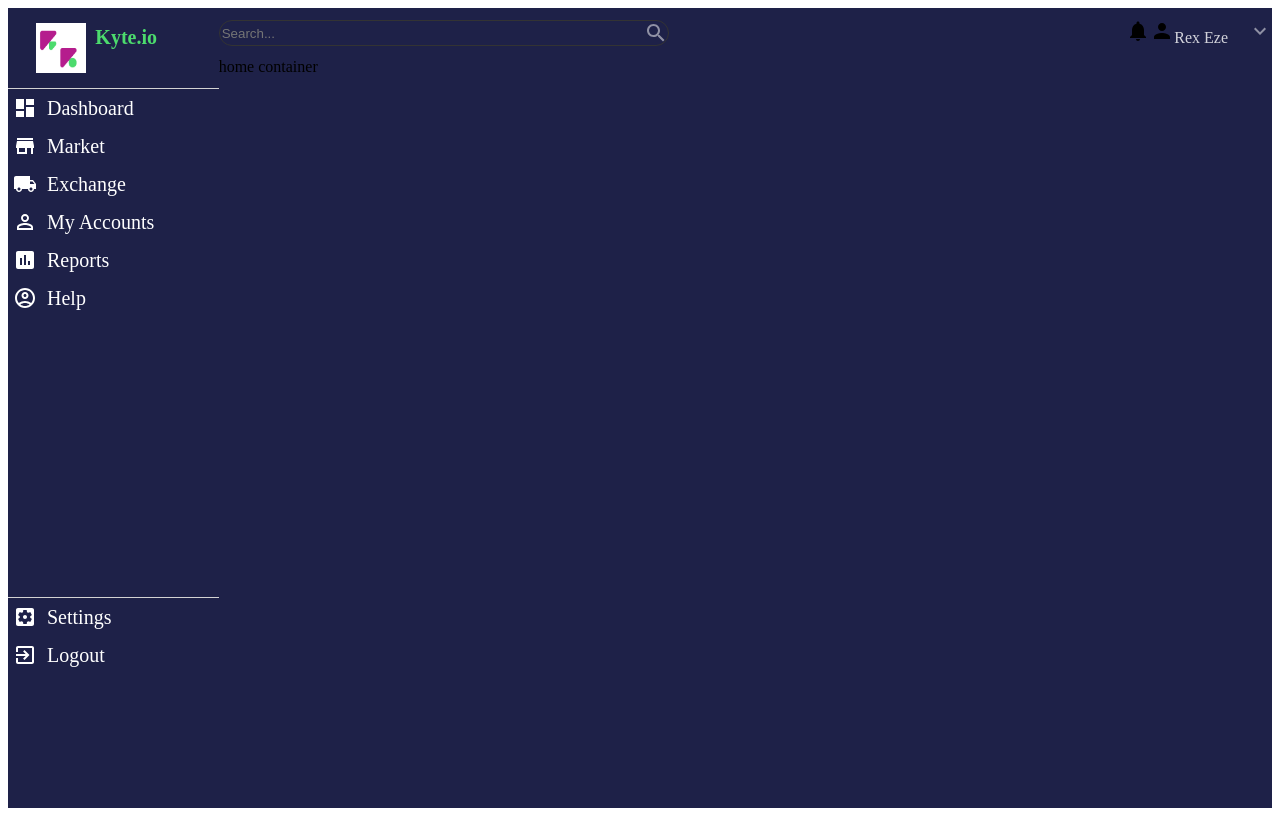
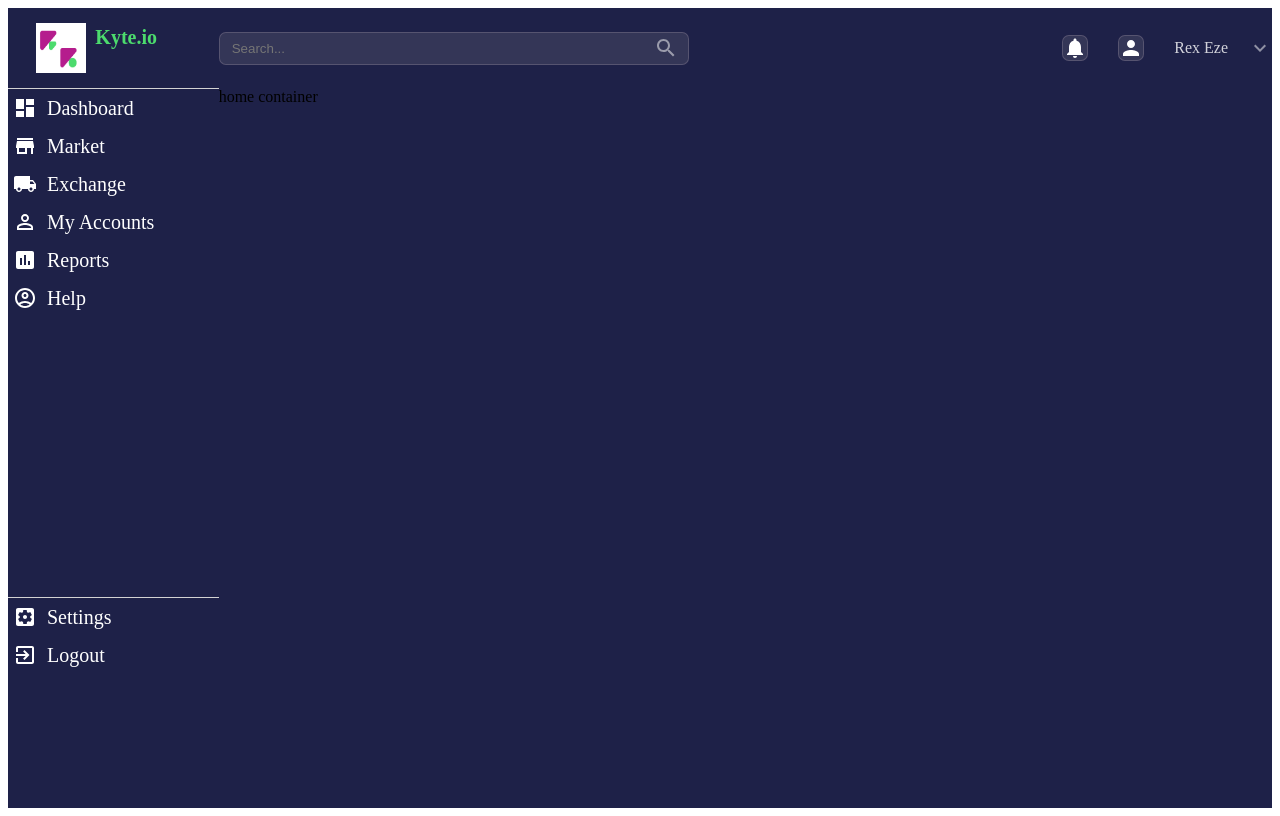
Before and after one commit to TobyMike-max/KyteDashboard-App, a React (Create React App) app: page / in a window 1280 px wide. Built offline with nearby package versions, Linux system fonts and the light colour scheme.

Commit message:
[Modified]: CSS styling and colors

```diff
--- a/src/components/Navbar/navbar.css
+++ b/src/components/Navbar/navbar.css
@@ -1,7 +1,7 @@
 /* Entire Navbar style */
 .navbar{
   width: 100%;
-  height: 50px;
+  height: 80px;
 }
 
 .navWrapper{
@@ -15,12 +15,32 @@
 
 /* Search bar styling */
 .searchWrapper{
+  background: #56586E66 0% 0% no-repeat padding-box;
   width: 35vw;
   display: flex;
   align-items: center;
   justify-content: space-between;
-  border: 1px solid #333;
-  border-radius: 15px;
+  border: 1px solid #EEDFDF45;
+  height: 25px;
+  border-radius: 7px;
+  padding: 3px 10px;
+}
+
+/* Notification styling */
+.notificWrapper{
+  display: flex;
+  align-items: center;
+  justify-content: center;
+}
+
+.notif_icon{
+  background: #56586E66 0% 0% no-repeat padding-box;
+  color: #FFFFFF;
+  font: normal normal 400 20px/28px Bahnschrift;
+  border: 1px solid #EEDFDF45;
+  height: inherit;
+  border-radius: 7px;
+  margin-right: 30px;
 }
 
 input{
```
